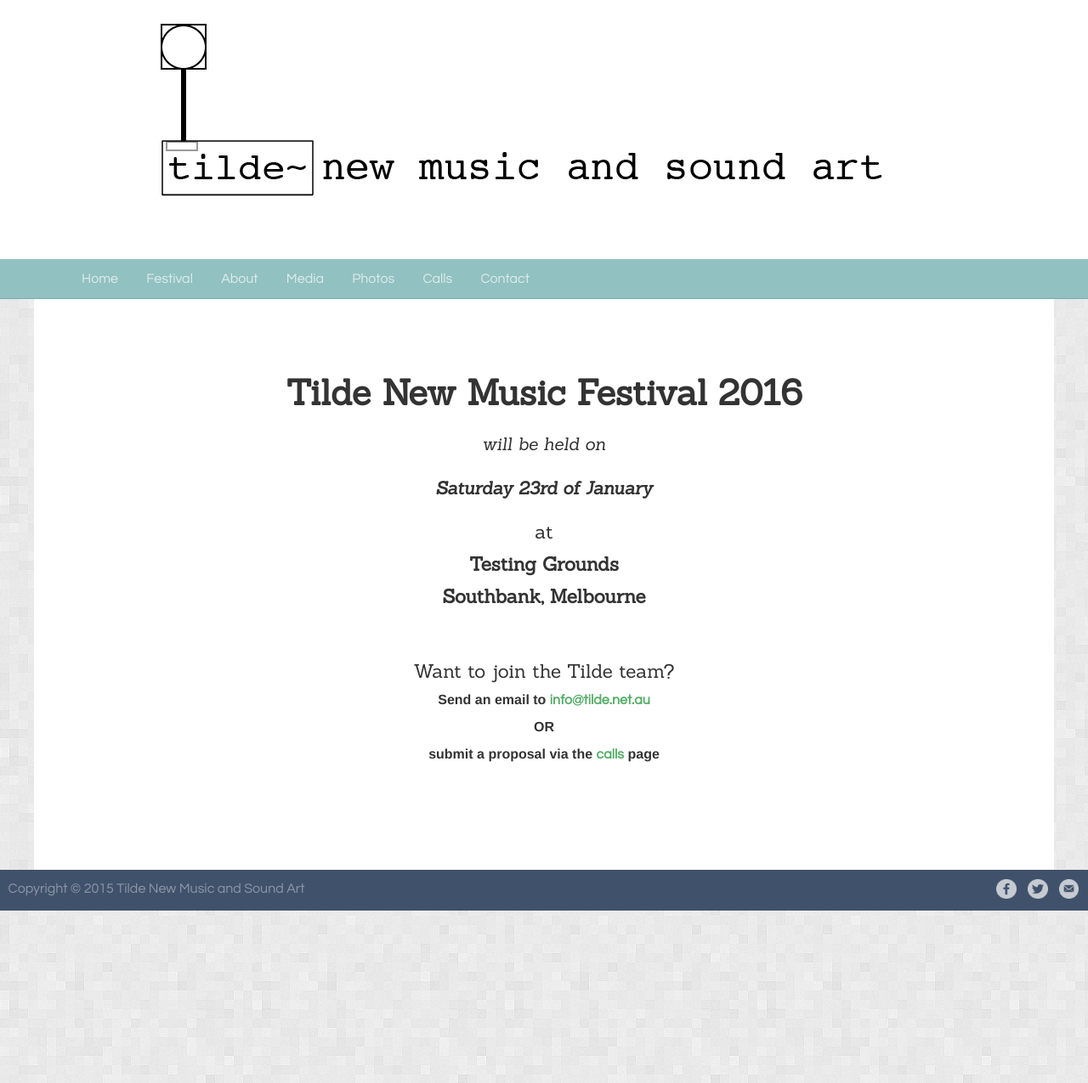
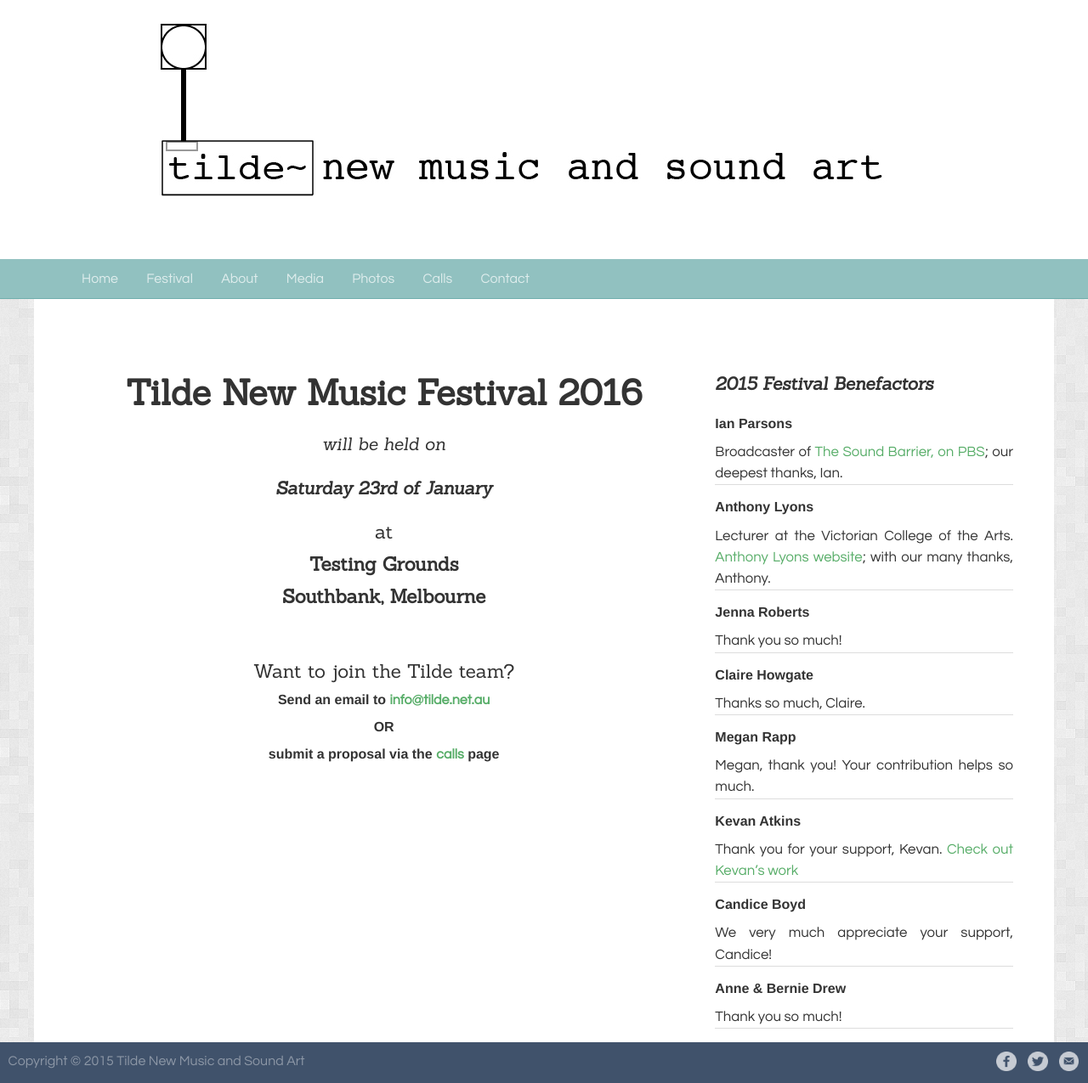
Before and after one commit to unclewalter/tilde-festival-website, a Jekyll site: the page built from pages/festival.html, in a window 1280 px wide. Shown: the whole page at 85% size. Built offline with Jekyll 4.4.1, drawn with Linux system fonts in a browser that asks for light colours.

Commit message:
Adding Tilde Benfactors section

```diff
--- /dev/null
+++ b/_data/benefactors.yml
@@ -0,0 +1,23 @@
+- name: "Ian Parsons"
+  message: "Broadcaster of [The Sound Barrier, on PBS](http://pbsfm.org.au/thesoundbarrier); our deepest thanks, Ian."
+
+- name: "Anthony Lyons"
+  message: "Lecturer at the Victorian College of the Arts. [Anthony Lyons website](http://www.alyonsmusic.com); with our many thanks, Anthony."
+
+- name: "Jenna Roberts"
+  message: "Thank you so much!"
+
+- name: "Claire Howgate"
+  message: "Thanks so much, Claire."
+
+- name: "Megan Rapp"
+  message: "Megan, thank you! Your contribution helps so much."
+
+- name: "Kevan Atkins"
+  message: "Thank you for your support, Kevan. [Check out Kevan's work](http://www.kevanatkins.com)"
+
+- name: "Candice Boyd"
+  message: "We very much appreciate your support, Candice!"
+
+- name: "Anne & Bernie Drew"
+  message: "Thank you so much!"
--- a/_sass/_layout.scss
+++ b/_sass/_layout.scss
@@ -27,5 +27,24 @@
 }
 
 .festival-poster {
+	@include span-columns(8);
 	text-align: center;
 }
+
+.tilde-benefactors {
+	@include span-columns(4);
+	ul {
+		li {
+			list-style-type: none;
+			border-bottom: 1px solid #ddd;
+			margin-bottom: 1em;
+			p {
+				margin: 0;
+			}
+		}
+	}
+}
+
+#slides {
+  display:none;
+}
--- a/pages/festival.html
+++ b/pages/festival.html
@@ -14,8 +14,22 @@
   <h3>Want to join the Tilde team?</h3>
   <h5>Send&nbsp;an email to <a href="mailto:info@tilde.net.au">info@tilde.net.au</a></h5>
   <h5>OR</h5>
-  <h5>submit a proposal via the <a href="http://www.tilde.net.au/calls/">calls</a> page</h5>
+  <h5>submit a proposal via the <a href="/calls/">calls</a> page</h5>
   <h5></h5>
   <h4></h4>
   <p>&nbsp;</p>
 </div>
+
+<div class="tilde-benefactors">
+  <h2><strong>2015 Festival Benefactors</strong></h2>
+  <ul>
+    {% for benefactor in site.data.benefactors %}
+      <li>
+        <h4>{{ benefactor.name }}</h3>
+        <p>
+          {{ benefactor.message | markdownify }}
+        </p>
+      </li>
+    {% endfor %}
+  </ul>
+</div>
```
